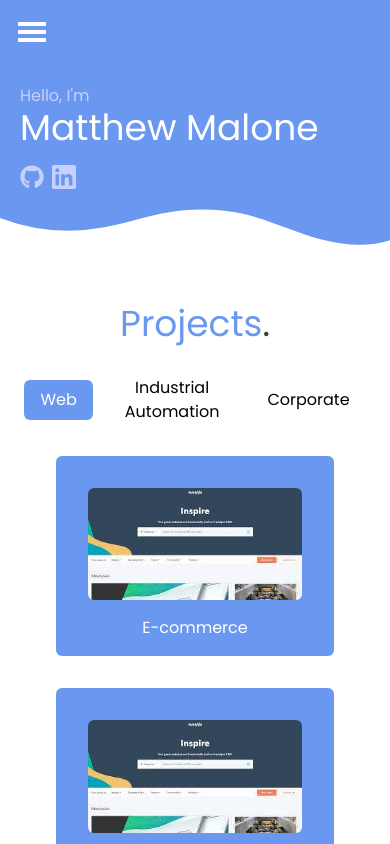
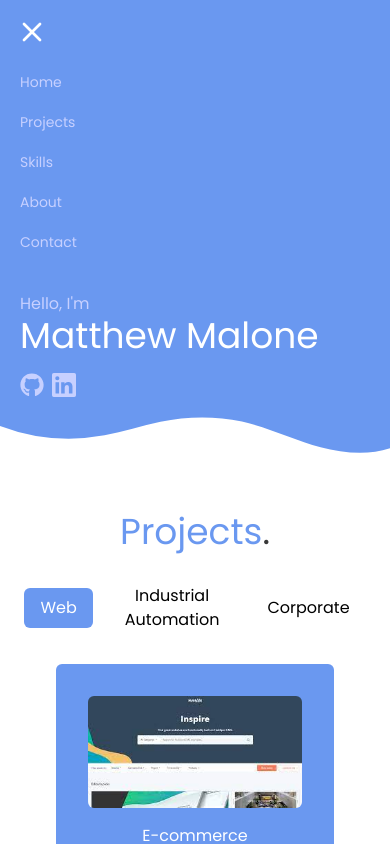
Before and after one commit to mama4294/portfolio, a React (Create React App) app: page / in a window 390 px wide. Both pictures are taken after a click on the button 32 px from the left and 32 px from the top of the page. Shown: the top 844 px of the page. Built offline with nearby package versions, Linux system fonts and the light colour scheme.

Commit message:
adds mobile navbar dropdown

```diff
--- a/src/components/Hamburger.jsx
+++ b/src/components/Hamburger.jsx
@@ -2,21 +2,9 @@ export const Hamburger = ({isOpen, color, ...otherProps}) => {
 
 
   return (
-    <button className="pointer ease-in-out duration-300" {...otherProps}>
+    <button className="pointer ease-in-out duration-300 p-4" {...otherProps}>
         {isOpen ? (
-            <svg
-            className={`h-8 w-8 ${color}`}
-            viewBox="0 0 24 24"
-            fill="currentColor"
-            stroke="currentColor"
-            strokeWidth="1"
-            strokeLinecap="round"
-            strokeLinejoin="round"
-            >
-                <path d="M 2 5 L 2 7 L 22 7 L 22 5 L 2 5 z M 2 11 L 2 13 L 22 13 L 22 11 L 2 11 z M 2 17 L 2 19 L 22 19 L 22 17 L 2 17 z"/>
-             </svg>
-        )
-        :
+
           <svg
           className={`h-8 w-8 ${color}`}
               viewBox="0 0 24 24"
@@ -29,6 +17,19 @@ export const Hamburger = ({isOpen, color, ...otherProps}) => {
               <line x1="18" y1="6" x2="6" y2="18" />
               <line x1="6" y1="6" x2="18" y2="18" />
             </svg>
+        )
+        :
+        <svg
+        className={`h-8 w-8 ${color}`}
+        viewBox="0 0 24 24"
+        fill="currentColor"
+        stroke="currentColor"
+        strokeWidth="1"
+        strokeLinecap="round"
+        strokeLinejoin="round"
+        >
+            <path d="M 2 5 L 2 7 L 22 7 L 22 5 L 2 5 z M 2 11 L 2 13 L 22 13 L 22 11 L 2 11 z M 2 17 L 2 19 L 22 19 L 22 17 L 2 17 z"/>
+         </svg>
         }
 
     </button>
--- a/src/routes/Navigation.jsx
+++ b/src/routes/Navigation.jsx
@@ -38,17 +38,33 @@ export const Navigation = () => {
             </div>
         </div>
         {/* Mobile Menu */}
-        <div className='sm:hidden mx-auto p-4 h-16 ml-auto'>
+        <div className='sm:hidden mx-auto ml-auto'>
                 <Hamburger isOpen={mobileMenuOpen} onClick={toggleMobileMenu} color={scrolledFromTop ? "text-primary" : "text-white"}/>
-        </div>
+                {mobileMenuOpen &&
+                <ul className='px-2 pb-3 space-y-1 sm:px-3'>
+                  <MobileNavItem to="home" scrolledFromTop={scrolledFromTop} onClick={toggleMobileMenu}>Home</MobileNavItem>
+                  <MobileNavItem to="projects" scrolledFromTop={scrolledFromTop} onClick={toggleMobileMenu}>Projects</MobileNavItem>
+                  <MobileNavItem to="skills" scrolledFromTop={scrolledFromTop} onClick={toggleMobileMenu}>Skills</MobileNavItem>
+                  <MobileNavItem to="about" scrolledFromTop={scrolledFromTop} onClick={toggleMobileMenu}>About</MobileNavItem>
+                  <MobileNavItem to="contact" scrolledFromTop={scrolledFromTop} onClick={toggleMobileMenu}>Contact</MobileNavItem>
+                </ul>}
+            </div>
     </nav>
   )
 }
 
 const NavItem = ({to, children, scrolledFromTop}) =>{
     return(
-        <Link to={to} offset={-64} spy={true} smooth={true} duration={500} className={`cursor-pointer px-3 py-2 rounded-md text-sm font-medium ease-in-out duration-300  ${scrolledFromTop ? "text-default hover:text-primary" : "text-inverted hover:text-white"} `}>
+        <Link to={to} offset={-64} spy={true} smooth={true} duration={500} className={`pointer px-3 py-2 rounded-md text-sm font-medium ease-in-out duration-300  ${scrolledFromTop ? "text-default hover:text-primary" : "text-inverted hover:text-white"} `}>
         {children}
         </Link>
     )
 }
+
+const MobileNavItem = ({to, children, scrolledFromTop, onClick}) =>{
+  return(
+      <Link onClick={onClick} to={to} offset={-272} spy={true} smooth={true} duration={500} className={`block pointer px-3 py-2 rounded-md text-sm font-medium ease-in-out duration-300  ${scrolledFromTop ? "text-default hover:text-primary" : "text-inverted hover:text-white"} `}>
+      {children}
+      </Link>
+  )
+}
```
Lines whose indentation alone changed are shown as unchanged.
